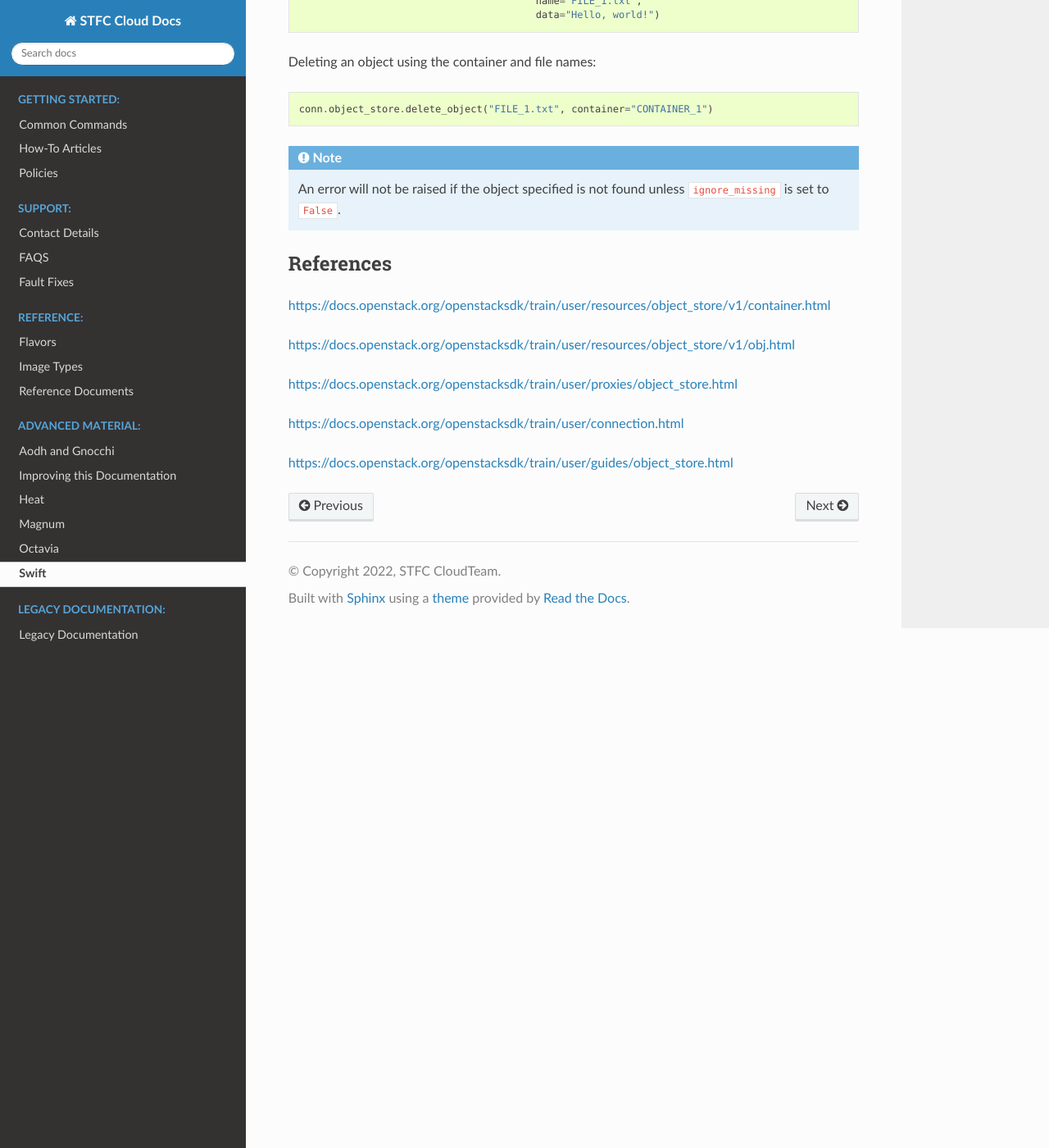
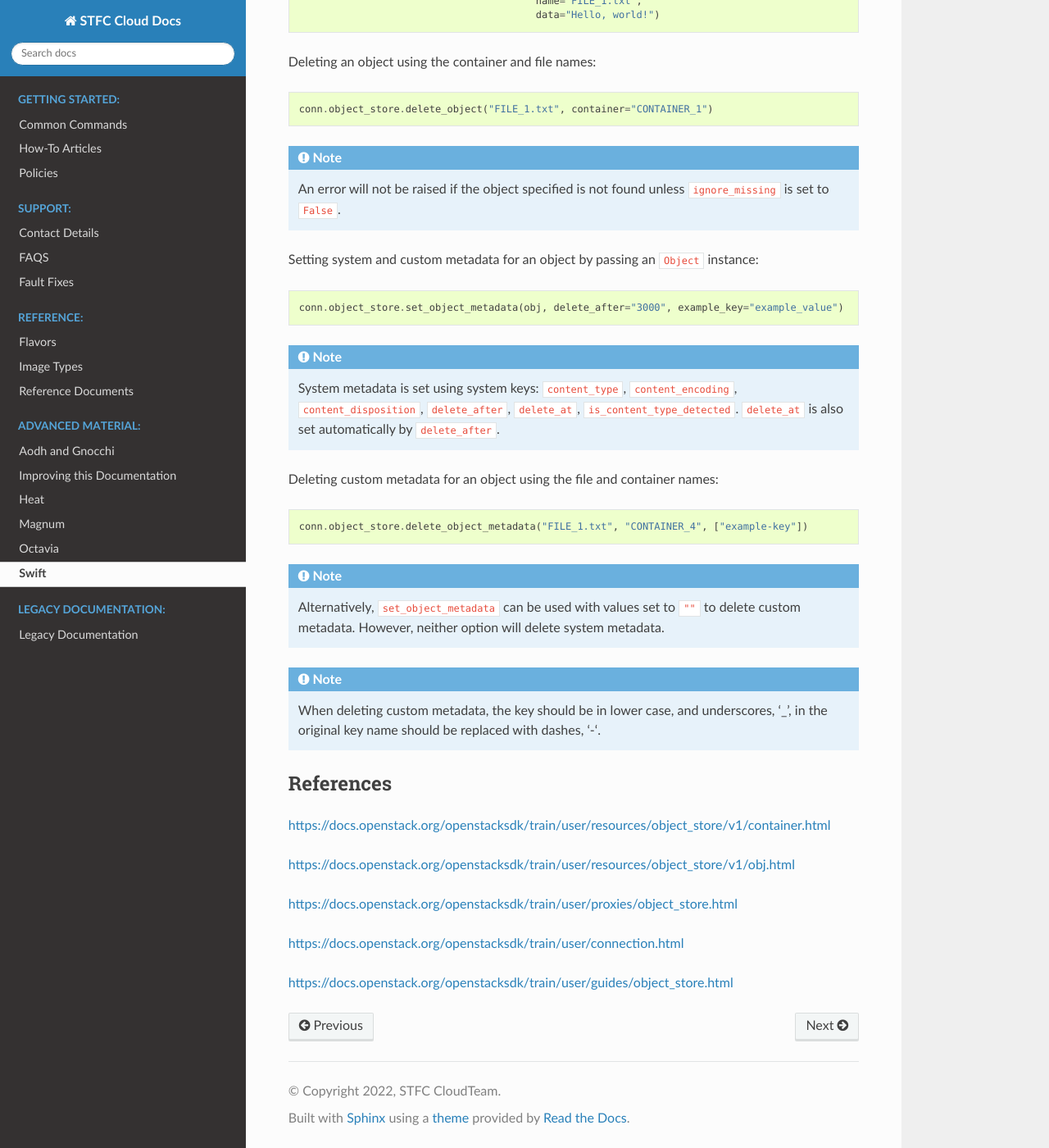
Before and after one commit to stfc/cloud-docs, a Sphinx documentation site: the page built from source/Swift/PythonSDK.rst, in a window 1280 px wide and 1400 px high, scrolled down 3696 px. Shown: the whole window at 82% size. Built offline with Sphinx 7.4.7 and the Read the Docs theme 2.0.0, drawn with Linux system fonts in a browser that asks for light colours.

Commit message:
Add SDK object metadata notes

```diff
--- a/source/Swift/PythonSDK.rst
+++ b/source/Swift/PythonSDK.rst
@@ -205,6 +205,37 @@ Deleting an object using the container and file names:
     An error will not be raised if the object specified is not found unless ``ignore_missing`` is set to ``False``.
 
 
+Setting system and custom metadata for an object by passing an ``Object`` instance:
+
+.. code-block:: python
+
+    conn.object_store.set_object_metadata(obj, delete_after="3000", example_key="example_value")
+
+
+.. note::
+
+    System metadata is set using system keys: ``content_type``, ``content_encoding``, ``content_disposition``, ``delete_after``, ``delete_at``, ``is_content_type_detected``.
+    ``delete_at`` is also set automatically by ``delete_after``.
+
+
+Deleting custom metadata for an object using the file and container names:
+
+.. code-block:: python
+
+    conn.object_store.delete_object_metadata("FILE_1.txt", "CONTAINER_4", ["example-key"])
+
+
+.. note::
+
+    Alternatively, ``set_object_metadata`` can be used with values set to ``""`` to delete custom metadata.
+    However, neither option will delete system metadata.
+
+
+.. note::
+
+    When deleting custom metadata, the key should be in lower case, and underscores, '_', in the original key name should be replaced with dashes, '-'.
+
+
 References
 ----------
 
```
